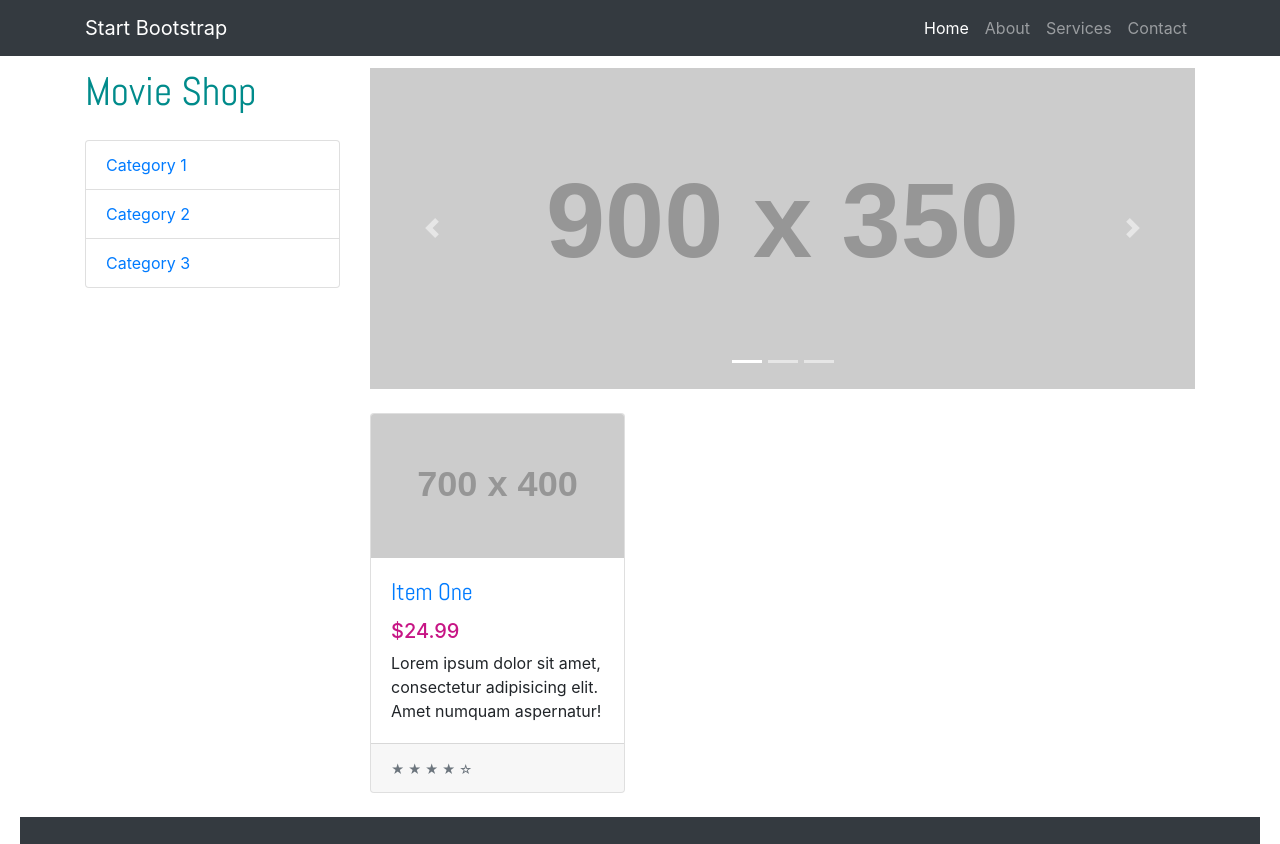
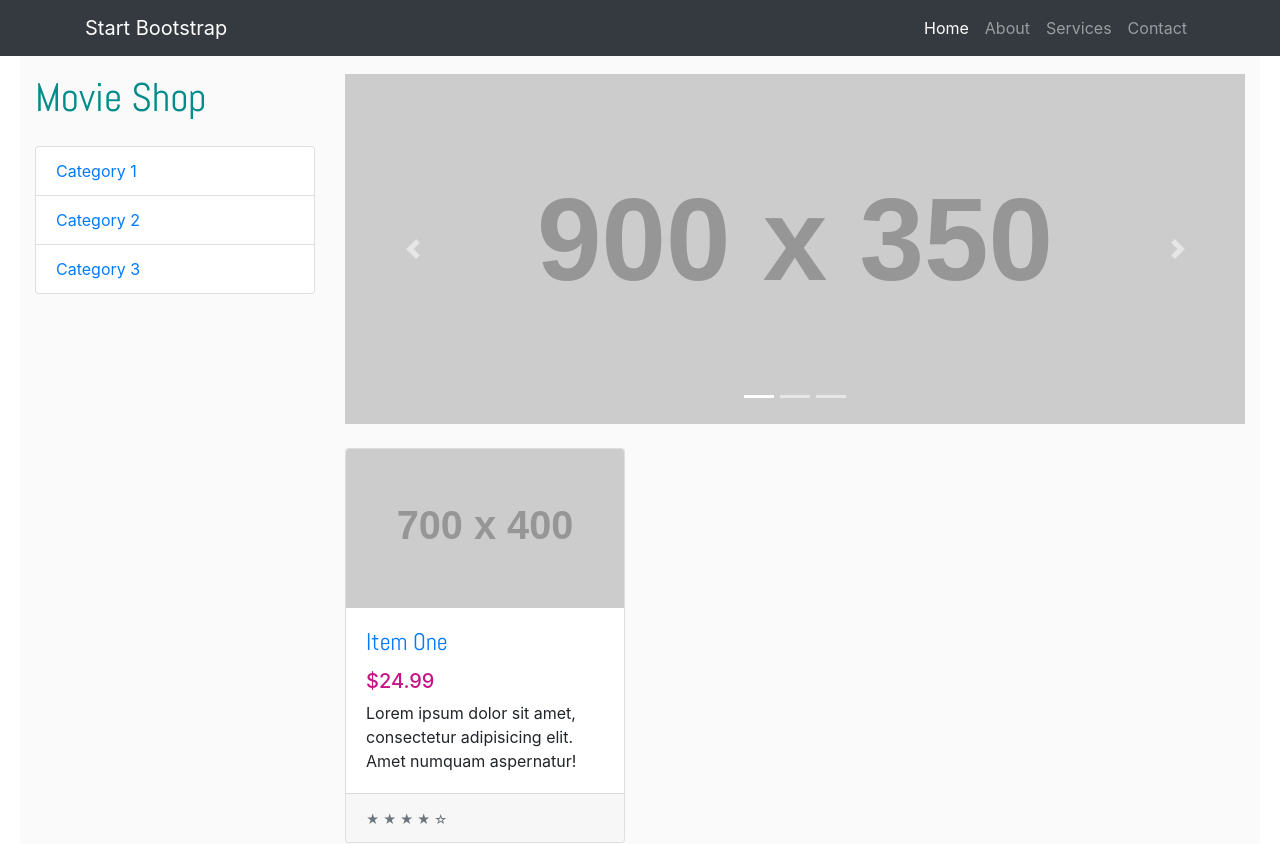
Before and after one commit to CaptainStorm21/movie-react-nextjs, a Next.js app: page / in a window 1280 px wide. Shown: the top 844 px of the page. Built offline with nearby package versions, Linux system fonts and the light colour scheme.

Commit message:
styling test

```diff
--- a/components/navbar.js
+++ b/components/navbar.js
@@ -29,6 +29,8 @@ const Navbar = () => {
                 </div>
             </div>
         </nav>
+
+
     );
 }
 
--- a/pages/index.js
+++ b/pages/index.js
@@ -1,10 +1,10 @@
-import React from 'react'
-import Head from 'next/head'
-import Navbar from '../components/navbar';
-import Sidebar from '../components/sidebar';
+import Head from 'next/head';
+import React from 'react';
 import Carausel from '../components/carausel';
 import Footer from '../components/Footer';
 import MovieList from '../components/movie-list';
+import Navbar from '../components/navbar';
+import Sidebar from '../components/sidebar';
 
 const Home = () => (
     <div>
@@ -17,10 +17,9 @@ const Home = () => (
         </Head>
         <Navbar />
 
-        <div className="container">
+        <div className="container-fluid home-page">
             <div className="row mt-4">
                 <Sidebar />
-
                 <div className="col-lg-9">
                     <Carausel />
                     <div className="row">
@@ -31,7 +30,15 @@ const Home = () => (
             </div>
         </div>
         <Footer />
-    </div>
+
+        <style jsx>
+            {`
+          .home-page {
+               background-color: #fafafa;
+                margin-top: 30px;
+        `}
+        </style>
+    </div >
 )
 
-export default Home
+export default Home;
```
